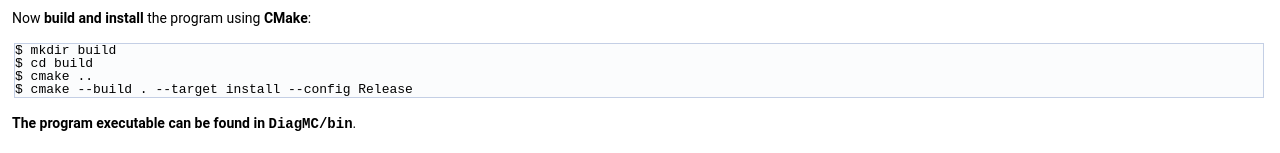
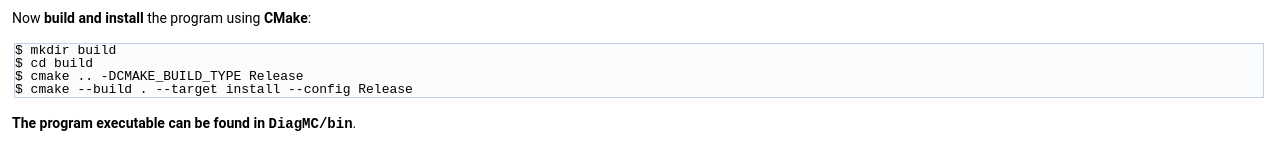
Before and after one commit to Enry99/DiagMC, a plain HTML site: page index.html in a window 1280 px wide. Shown: the part 812-965 px from the top of the page. Drawn offline with Linux system fonts and the light colour scheme.

Commit message:
deploy: e38d6297281ea43063d77774efe70e232098b62b

```diff
--- a/index.html
+++ b/index.html
@@ -82,7 +82,7 @@
 </div><!-- fragment --><p> This will create a folder called <code>DiagMC</code>. Go inside this folder with: </p><div class="fragment"><div class="line">$ cd DiagMC</div>
 </div><!-- fragment --><p> Now <b>build and install</b> the program using <b>CMake</b>: </p><div class="fragment"><div class="line">$ mkdir build</div>
 <div class="line">$ cd build</div>
-<div class="line">$ cmake ..</div>
+<div class="line">$ cmake .. -DCMAKE_BUILD_TYPE Release</div>
 <div class="line">$ cmake --build . --target install --config Release</div>
 </div><!-- fragment --><p> <b>The program executable can be found in <code>DiagMC/bin</code></b>.</p>
 <h2><a class="anchor" id="autotoc_md2"></a>
```
